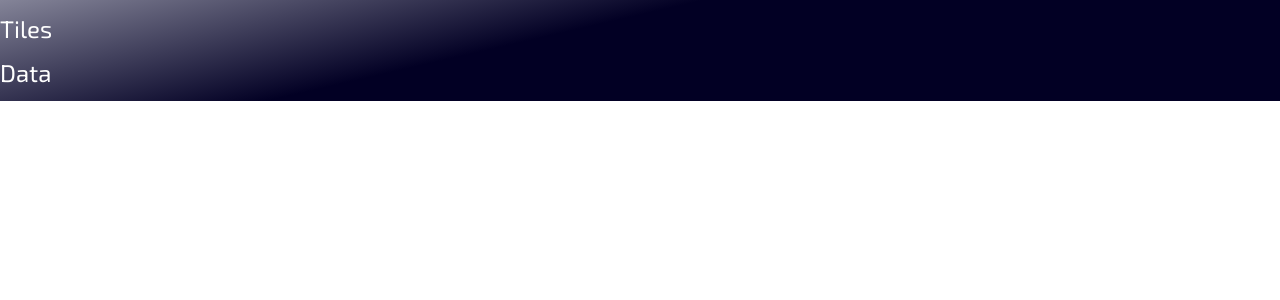
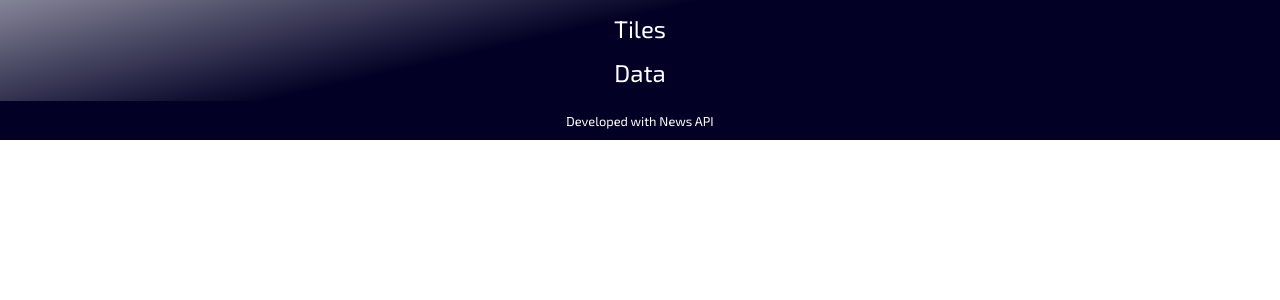
Before and after one commit to noerrm/news-aggregator, an Angular app: page / in a window 1280 px wide. Shown: the top 300 px of the page. Built offline with nearby package versions, Linux system fonts and the light colour scheme.

Commit message:
Style footer component
- Add credit to News API.

```diff
--- a/src/app/footer/footer.component.html
+++ b/src/app/footer/footer.component.html
@@ -1,3 +1,3 @@
 <div id="footer">
-
+  <p>Developed with News API<p>
 </div>
--- a/src/app/footer/footer.component.sass
+++ b/src/app/footer/footer.component.sass
@@ -0,0 +1,9 @@
+#footer
+  background-color: #020024
+  overflow: auto
+
+#footer p
+  color: #ffffff
+  font-size: 0.8em
+  text-align: center
+  margin: 0.9em auto
--- a/src/app/navigation/navigation.component.sass
+++ b/src/app/navigation/navigation.component.sass
@@ -1,5 +1,5 @@
 \:host
-  display: grid
+  text-align: center
 
 #navbar
   background: linear-gradient(347deg, rgba(2,0,36,1) 59%, rgba(132,132,152,1) 100%)
```
